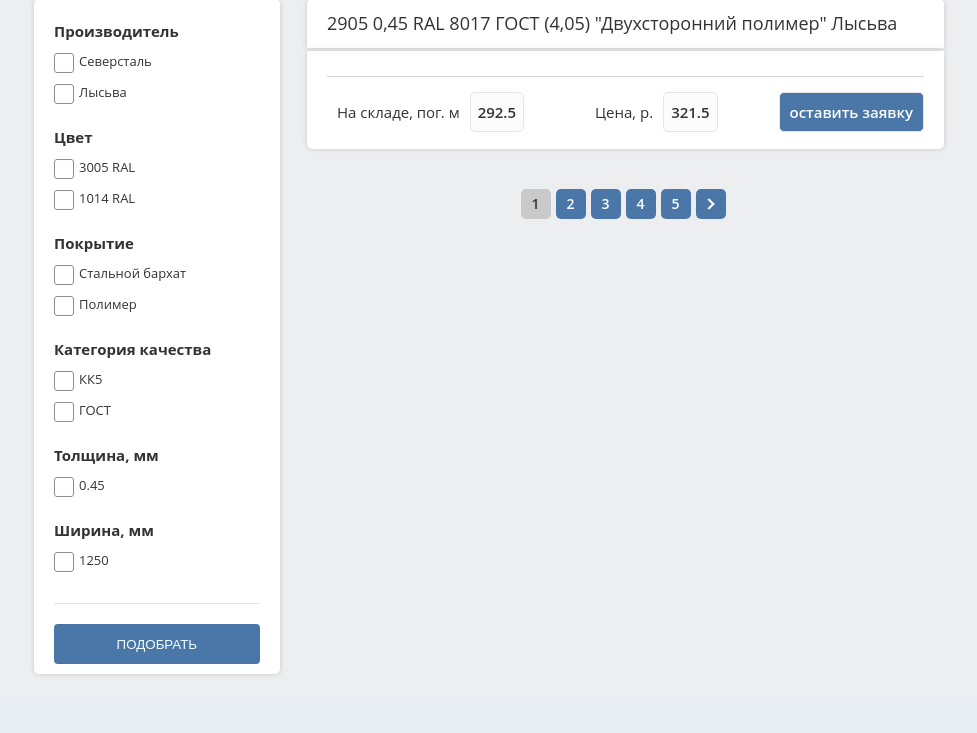
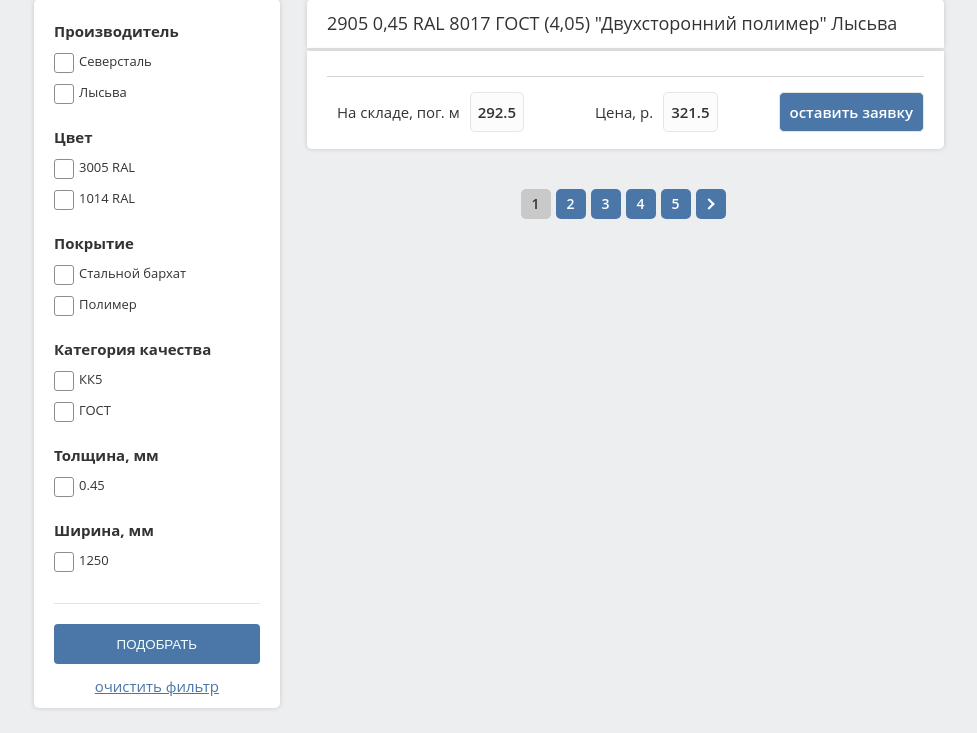
Before and after one commit to Rooseveltiny/e-commerce, a Django app: page /db_orm/catalog/ in a window 1280 px wide. Shown: the part 157-890 px from the top of the page, without its empty margins (151-1128 px from the left). Before the commit the page ends 833 px from the top, so only its background shows below. Run offline with Django 3.2, Linux system fonts and the light colour scheme; data comes from the database, SQL or seed files in the repository.

Commit message:
start of paginator refactoring

```diff
--- a/db_tutorial/db_orm/templates/catalog.html
+++ b/db_tutorial/db_orm/templates/catalog.html
@@ -49,6 +49,9 @@
 
                         <div class="filter_button_block">
                             <input type="submit" class="filter_button" value="подобрать">
+                        </div>
+                        <div class="clean_filter_block">
+                            <a href="{% url 'catalog' %}"><span class="clean_filter_btn">очистить фильтр</span></a>
                         </div>
 
                     </form>
--- a/db_tutorial/db_orm/views.py
+++ b/db_tutorial/db_orm/views.py
@@ -42,7 +42,6 @@ def catalog(request):
     paginator = Paginator(products_list, 1)
     page_number = request.GET.get('page', 1)
     page = paginator.get_page(page_number)
-
     is_paginated = page.has_other_pages()
 
     if page.has_previous():
@@ -52,13 +51,7 @@ def catalog(request):
 
     if page.has_next():
         next_url = '?page={}'.format(page.next_page_number())
-
-        # make this block better
-        try:
-            next_page_number = page.next_page_number()[0]
-        except:
-            next_page_number = page.next_page_number()
-        ###
+        next_page_number = page.next_page_number()
 
     else:
         next_url = ''
--- a/db_tutorial/static/assets/css/styles.css
+++ b/db_tutorial/static/assets/css/styles.css
@@ -383,8 +383,15 @@ p{
     font-weight: 700;
 }
 
+.clean_filter_block{
+    padding-top: 10px;
+    text-align: center;
+}
 
-
+.clean_filter_btn{
+    text-decoration: underline;
+    color: #4a76a8;
+}
 
 label {
 	display: inline-block;
```
